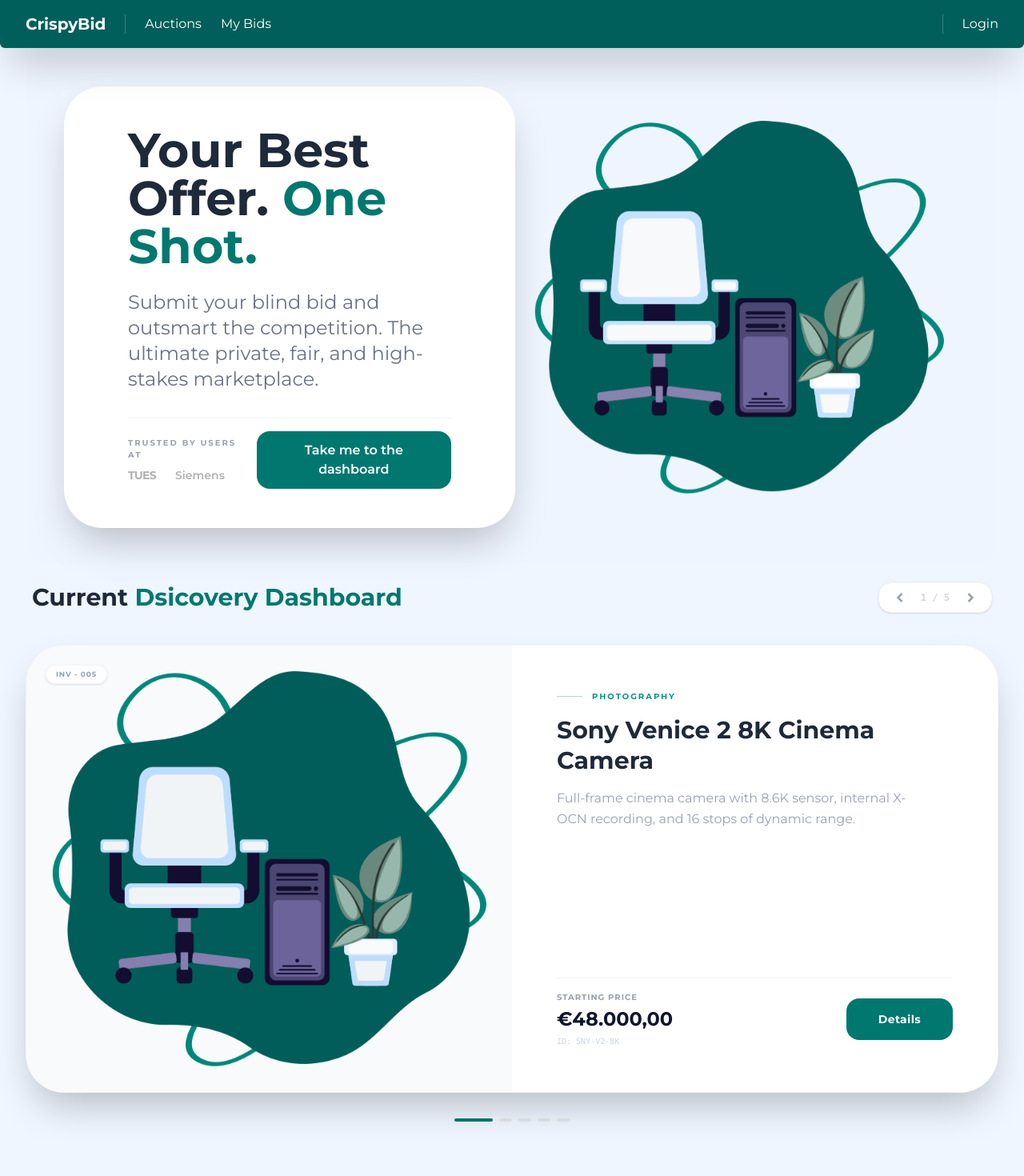
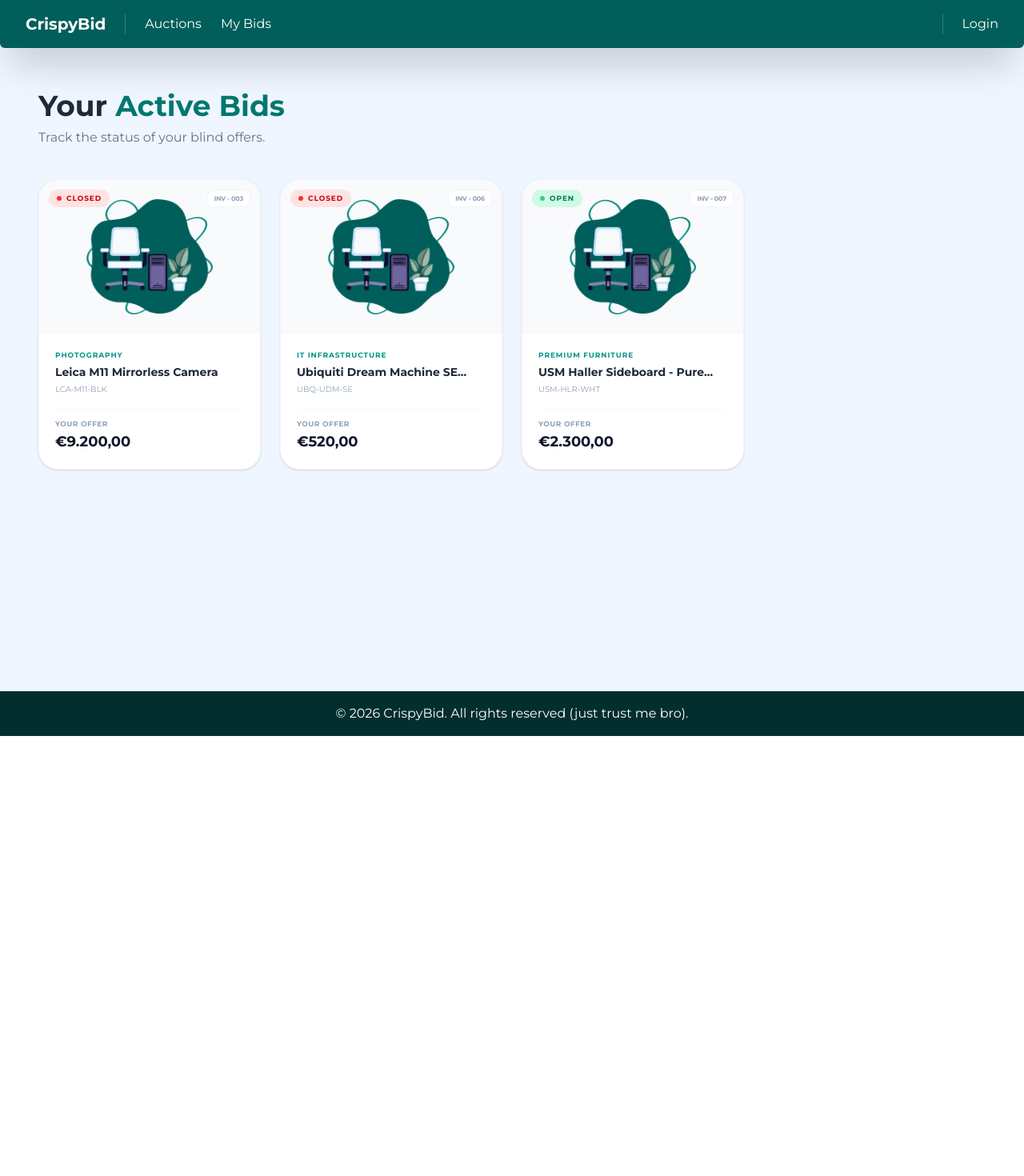
Before and after one commit to TUES-2026-PBL-11-klas/Colonel-Sanders-Bidding-System, a React (Vite) app in the folder frontend/: page /bids in a window 1280 px wide. Shown: the top 1470 px of the page at 80% size. After the commit the page ends 920 px from the top, so only its background shows below. Built offline with nearby package versions, Linux system fonts and the light colour scheme.

Commit message:
Resolved issues and added routing
There was a problem with the routing which made it so the page refused to render anything that was due to a mismatch of versions. Sorted the different components in different pages and made the routing logic. Did some other small design tweaks.

```diff
--- a/frontend/package.json
+++ b/frontend/package.json
@@ -13,6 +13,7 @@
     "@tailwindcss/vite": "^4.2.0",
     "react": "^19.2.0",
     "react-dom": "^19.2.0",
+    "react-router-dom": "^7.13.1",
     "tailwindcss": "^4.2.0"
   },
   "devDependencies": {
@@ -21,7 +22,7 @@
     "@types/react": "^19.2.7",
     "@types/react-dom": "^19.2.3",
     "@vitejs/plugin-react": "^5.1.1",
-    "eslint": "^10.0.0",
+    "eslint": "^9.39.0",
     "eslint-plugin-react-hooks": "^7.0.1",
     "eslint-plugin-react-refresh": "^0.4.24",
     "globals": "^16.5.0",
--- a/frontend/src/App.tsx
+++ b/frontend/src/App.tsx
@@ -1,27 +1,32 @@
-import { useState } from 'react'
-import Navbar from './components/Navbar'
-import Footer from './components/Footer'
-import Hero from './components/Hero'
-import Dashboard from './components/Dashboard'
-import YourBids from './components/Bids'
-import "./tailwind.css"
+import Navbar from './components/Navbar';
+import Footer from './components/Footer';
+import Hero from './components/Hero';
+import Dashboard from './components/Dashboard';
+import Bids from './components/Bids';
+import AllAuctions from './components/Auctions';
+import Auction from './components/Auction';
+import "./tailwind.css";
+import { BrowserRouter, Route, Routes } from 'react-router-dom';
 
 function App() {
-  const [] = useState(0)
-
   return (
-    <div className="bg-blue-50 w-full min-h-screen overflow-x-hidden flex flex-col">
+    <BrowserRouter>
+      <div className="bg-blue-50 w-full min-h-screen flex flex-col">
         <Navbar />
         <main className="grow w-full">
-        <div className="layout-16by9 px-4 sm:px-6 lg:px-8 space-y-6 lg:space-y-10">
-          <Hero />
-          <Dashboard />
-          <YourBids />
+          <div className="layout-16by9 px-4 sm:px-6 lg:px-8">
+            <Routes>
+              <Route path="/" element={<><Hero /><Dashboard /><Bids /></>} />
+              <Route path="/auctions" element={<AllAuctions />} />
+              <Route path="/auctions/:id" element={<Auction />} />
+              <Route path="/bids" element={<Bids />} />
+            </Routes>
           </div>
         </main>
         <Footer />
       </div>
-  )
+    </BrowserRouter>
+  );
 }
 
-export default App
+export default App;
--- a/frontend/src/components/Auction.tsx
+++ b/frontend/src/components/Auction.tsx
@@ -1,8 +1,25 @@
 import { useState } from "react";
+import { useParams } from "react-router-dom";
 import { MOCK_PRODUCTS, MOCK_TYPES } from "../data/mock_data";
 
 function Auction() {
-    const product = MOCK_PRODUCTS[0];
+    const { id } = useParams();
+    const productId = Number(id);
+    const product = MOCK_PRODUCTS.find((item) => item.id === productId);
+
+    if (!product) {
+        return (
+            <section className="w-full py-16 px-4 flex flex-col items-center bg-blue-50 rounded-4xl">
+                <h2 className="font-montserrat text-3xl lg:text-5xl font-bold text-gray-800 text-center">
+                    Auction <span className="text-teal-700">Not Found</span>
+                </h2>
+                <p className="mt-4 text-slate-500 text-center">
+                    The auction you are looking for does not exist.
+                </p>
+            </section>
+        );
+    }
+
     const typeById = new Map(MOCK_TYPES.map((type) => [type.id, type.name]));
     const productTypeName = typeById.get(product.type_id) ?? "Unknown Type";
     const images = product.images;
--- a/frontend/src/components/Auctions.tsx
+++ b/frontend/src/components/Auctions.tsx
@@ -1,4 +1,4 @@
-import { ProductCard } from "../components/ProductCard";
+import { ProductCard } from "./ProductCard";
 import { MOCK_PRODUCTS, MOCK_TYPES } from "../data/mock_data";
 
 export default function AllAuctions() {
--- a/frontend/src/components/Bids.tsx
+++ b/frontend/src/components/Bids.tsx
@@ -1,16 +1,13 @@
-import { ProductCard } from "../components/ProductCard";
+import { ProductCard } from "./ProductCard";
 import { MOCK_BIDS, MOCK_PRODUCTS, MOCK_TYPES } from "../data/mock_data";
 
-export default function YourBids() {
+export default function Bids() {
   const productsById = new Map(MOCK_PRODUCTS.map((product) => [product.id, product]));
   const typeById = new Map(MOCK_TYPES.map((type) => [type.id, type.name]));
 
   const myBids = MOCK_BIDS.map((bid) => {
     const product = productsById.get(bid.product_id);
-
-    if (!product) {
-      return null;
-    }
+    if (!product) return null;
 
     return {
       ...product,
@@ -20,7 +17,7 @@
   }).filter((item): item is NonNullable<typeof item> => item !== null);
 
   return (
-    <div className="min-h-screen bg-blue-50/30 px-4">
+    <div className="min-h-screen bg-blue-50/30 px-4 py-12">
       <div className="max-w-7xl mx-auto">
         <header className="mb-10 text-left">
           <h2 className="font-montserrat text-3xl lg:text-4xl font-bold text-gray-800">
--- a/frontend/src/components/Dashboard.tsx
+++ b/frontend/src/components/Dashboard.tsx
@@ -1,4 +1,5 @@
 import { useState, useCallback, useRef, useMemo } from 'react';
+import { Link } from 'react-router-dom';
 import { MOCK_PRODUCTS, MOCK_TYPES } from '../data/mock_data';
 
 export default function InventoryDashboard() {
@@ -45,7 +46,7 @@
   };
 
   return (
-    <section className="w-full min-h-screen pt-6 pb-0 px-0 flex flex-col items-center bg-blue-50 rounded-4xl">
+    <section className="w-full min-h-screen pt-6 pb-0 px-0 flex flex-col items-center bg-blue-50 rounded-4xl mb-0">
 
       {/* Minimalist Navigation Header */}
       <div className="w-full max-w-7xl flex justify-between items-center mb-6 lg:mb-10 px-4 sm:px-2">
@@ -111,13 +112,13 @@
               </p>
               <p className="text-[10px] font-mono text-slate-300 mt-1 uppercase">ID: {current.serial}</p>
             </div>
-
-            <button
-              className="bg-teal-700 text-white px-10 py-4 rounded-2xl font-bold text-sm tracking-wide
-                transition-all duration-200 ease-in-out hover:bg-teal-950 hover:shadow-xl active:scale-95 w-full sm:w-auto"
+            <Link
+              to={`/auctions/${current.id}`}
+              className="bg-teal-700 text-white px-12 py-5 rounded-2xl font-bold text-base tracking-wide
+                transition-all duration-200 ease-in-out hover:bg-teal-950 hover:shadow-xl active:scale-95 w-full sm:w-auto text-center"
             >
               Details
-            </button>
+            </Link>
           </div>
 
         </div>
--- a/frontend/src/components/Footer.tsx
+++ b/frontend/src/components/Footer.tsx
@@ -1,6 +1,6 @@
 import { useState } from 'react'
 
-function Footer() {
+export default function Footer() {
   const [] = useState(0)
 
   return (
@@ -9,5 +9,3 @@
     </div>
   )
 }
-
-export default Footer
--- a/frontend/src/components/Hero.tsx
+++ b/frontend/src/components/Hero.tsx
@@ -1,6 +1,6 @@
 import { useEffect, useRef, useState } from 'react'
 
-function Hero() {
+export default function Hero() {
   const textRef = useRef(null)
   const [visible, setVisible] = useState(false)
 
@@ -112,5 +112,3 @@
     </>
   )
 }
-
-export default Hero
--- a/frontend/src/components/Navbar.tsx
+++ b/frontend/src/components/Navbar.tsx
@@ -1,6 +1,6 @@
 import { useState, useEffect } from 'react';
 
-function Navbar() {
+export default function Navbar() {
   const [isOpen, setIsOpen] = useState(false);
   const [prevScrollPos, setPrevScrollPos] = useState(0);
   const [visible, setVisible] = useState(true);
@@ -40,7 +40,7 @@
             </div>
             <div className="border-l border-white/20 h-5 md:h-6"></div>
             <a href="/auctions" className="hover:text-teal-200 transition">Auctions</a>
-            <a href="/my-bids" className="hover:text-teal-200 transition">My Bids</a>
+            <a href="/bids" className="hover:text-teal-200 transition">My Bids</a>
           </div>
 
           {/* Logo - Centered on Mobile */}
@@ -67,7 +67,7 @@
         {isOpen && (
           <div className="md:hidden bg-teal-900 border-t border-teal-700 px-4 py-3 rounded-b-md animate-in fade-in slide-in-from-top-2 duration-200">
             <a href="/auctions" className="block py-1 hover:text-teal-200 transition">Auctions</a>
-            <a href="/my-bids" className="block py-1 hover:text-teal-200 transition">My Bids</a>
+            <a href="/bids" className="block py-1 hover:text-teal-200 transition">My Bids</a>
             <div className="border-t border-white/20 my-3"></div>
             <a href="/login" className="block py-1 hover:text-teal-200 transition">Login</a>
           </div>
@@ -79,5 +79,3 @@
     </>
   );
 }
-
-export default Navbar;
--- a/frontend/src/components/ProductCard.tsx
+++ b/frontend/src/components/ProductCard.tsx
@@ -1,3 +1,5 @@
+import { Link } from "react-router-dom";
+
 interface ProductCardProps {
   id: number;
   model: string;
@@ -14,7 +16,11 @@
   const formatInventoryId = (id: number) => `INV - ${String(id).padStart(3, '0')}`;
 
   return (
-    <div className="bg-white rounded-3xl border border-gray-100 shadow-sm hover:shadow-xl transition-all duration-300 group overflow-hidden flex flex-col">
+    <Link
+      to={`/auctions/${id}`}
+      aria-label={`View auction ${id}`}
+      className="bg-white rounded-3xl border border-gray-100 shadow-sm hover:shadow-xl transition-all duration-300 group overflow-hidden flex flex-col"
+    >
       {/* Image Container */}
       <div className="relative h-48 bg-slate-50 flex items-center justify-center p-6 overflow-hidden">
         <img
@@ -43,16 +49,11 @@
         <h4 className="font-montserrat font-bold text-gray-800 text-sm line-clamp-1 mb-1">{model}</h4>
         <p className="text-slate-400 text-[10px] mb-4">{serial}</p>
 
-        <div className="mt-auto pt-3 border-t border-gray-50 flex justify-between items-end">
-          <div>
-            <p className="text-slate-400 text-[9px] font-bold uppercase tracking-wider mb-0.5">{priceLabel}</p>
-            <p className="text-lg font-bold text-slate-900">€{price.toLocaleString('de-DE', { minimumFractionDigits: 2 })}</p>
-          </div>
-          <button className="bg-teal-700 text-white p-2 rounded-xl hover:bg-teal-950 transition-colors">
-            <svg width="18" height="18" fill="none" stroke="currentColor" strokeWidth="2.5" viewBox="0 0 24 24"><path d="M9 5l7 7-7 7"/></svg>
-          </button>
+        <div className="mt-auto pt-3 border-t border-gray-50">
+          <p className="text-slate-400 text-[9px] font-bold uppercase tracking-wider mb-0.5">{priceLabel}</p>
+          <p className="text-lg font-bold text-slate-900">€{price.toLocaleString('de-DE', { minimumFractionDigits: 2 })}</p>
         </div>
       </div>
-    </div>
+    </Link>
   );
 };
--- a/frontend/vite.config.ts
+++ b/frontend/vite.config.ts
@@ -5,4 +5,7 @@
 // https://vite.dev/config/
 export default defineConfig({
   plugins: [react(), tailwindcss()],
+  resolve: {
+    dedupe: ['react', 'react-dom'],
+  },
 })
```
Also changed, not shown: frontend/src/tailwind.css (line endings or trailing spaces), 1 other file (tests, documents, lock files or other folders). Lines whose indentation alone changed are shown as unchanged.
